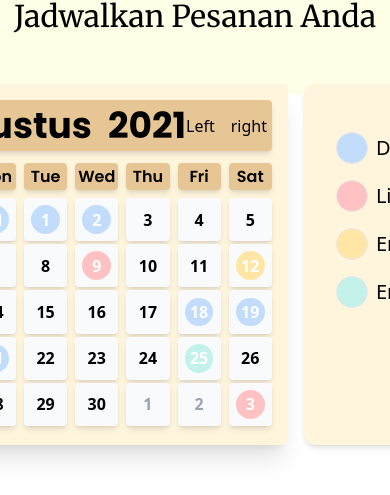
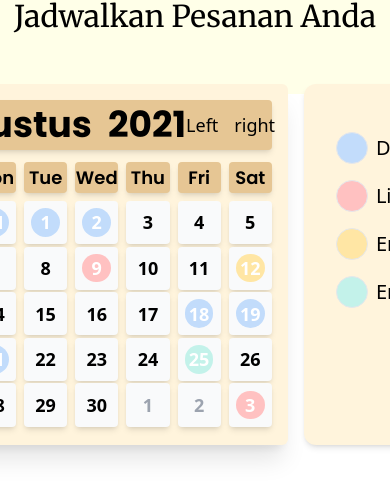
Before and after one commit to Kons-Software-House/kuenyawz-frontend, a React (Vite) app: page /kalender in a window 390 px wide. Shown: the part 290-785 px from the top of the page. Built offline with nearby package versions, Linux system fonts and the light colour scheme; a web font is replaced by a local one; what @designbycode/tailwindcss-text-shadow would draw is missing.

Commit message:
chore: add isSmall props

```diff
--- a/src/components/views/CalendarView/Calendar.tsx
+++ b/src/components/views/CalendarView/Calendar.tsx
@@ -1,7 +1,11 @@
-export default function Calendar() {
+type CalendarProps = {
+  isSmall?: boolean;
+}
+
+export default function Calendar({ isSmall }: CalendarProps) {
   return (
     <>
-      <div className={`aspect-[18/17] grid grid-cols-7 gap-x-2 bg-secondary-500 p-4 lg:p-6 shadow-xl rounded-md w-full max-w-[46rem]`} >
+      <div className={`aspect-[18/17] grid grid-cols-7 gap-x-2 bg-secondary-500 p-4 lg:p-6 shadow-xl rounded-md w-full max-w-[46rem] ${isSmall ? 'text-sm lg:text-md' : 'text-lg lg:text-xl'}`} >
         <YearMonth year={2021} month={8} />
         <div className="grid grid-cols-7 col-span-7 gap-x-2 mb-2 lg:mb-3">
           <WeekDay day="Sun" />
@@ -105,7 +109,7 @@ function WeekDay(
   { day }: WeekDayProps
 ) {
   return (
-    <div className="bg-secondary-100 flex flex-col items-center justify-center font-clear text-md lg:text-xl rounded shadow-md font-semibold">
+    <div className="bg-secondary-100 flex flex-col items-center justify-center font-clear rounded shadow-md font-semibold">
       {day}
     </div>
   )
@@ -131,7 +135,7 @@ function Date(
 
   return (
     <div className={(thisMonth ? '' : 'text-gray-400') + " bg-gray-50 hover:brightness-[102%] flex flex-col items-center justify-center aspect-[1/1] rounded shadow-md transition ease-in-out duration-150"}>
-      <p className={(eventType ? availability[eventType] : '') + " " + (eventType ? 'text-white' : '') + ' h-2/3 w-2/3 aspect-[1/1] rounded-full flex justify-center items-center font-semibold text-md lg:text-xl'} >
+      <p className={(eventType ? availability[eventType] : '') + " " + (eventType ? 'text-white' : '') + ' h-2/3 w-2/3 aspect-[1/1] rounded-full flex justify-center items-center font-semibold'} >
         {date}
       </p>
     </div >
```
